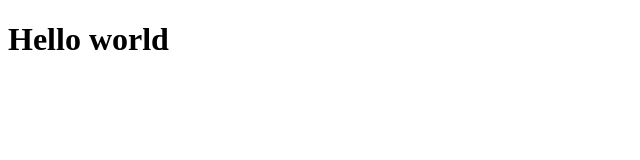
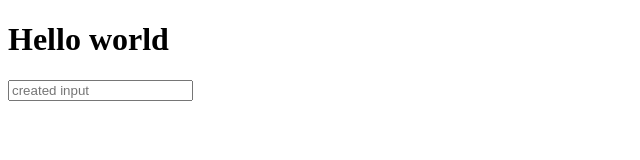
Before and after one commit to AdimirTen/Test, a plain HTML site: page index.html in a window 1280 px wide. Shown: the whole page, without its empty margins (0-640 px from the left). Drawn offline with Linux system fonts and the light colour scheme.

Commit message:
created input

```diff
--- a/index.html
+++ b/index.html
@@ -6,5 +6,6 @@
 </head>
 <body>
     <h1>Hello world</h1>
+    <input placeholder="created input" type="text">
 </body>
 </html>
```
